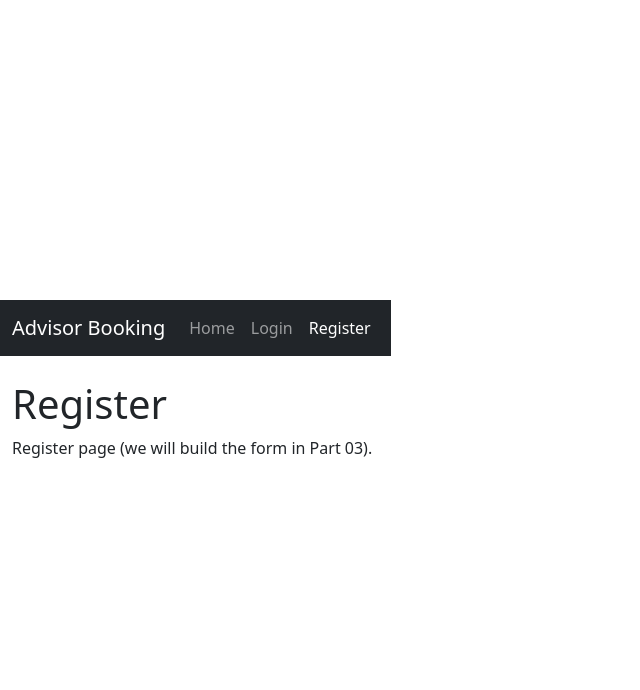
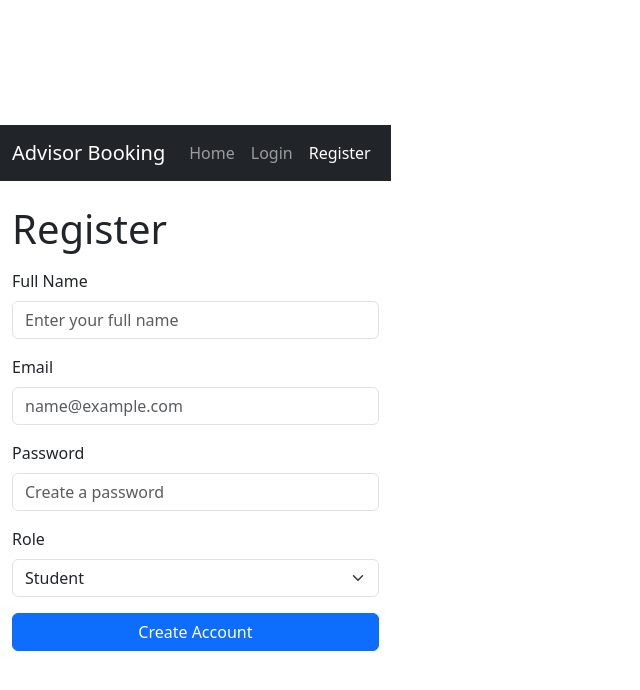
Before and after one commit to omarjokhan04/advisor-booking-frontend, a React (Vite) app: page /register in a window 1280 px wide. Shown: the top 690 px of the page, without its empty margins (0-640 px from the left). Built offline with nearby package versions, Linux system fonts and the light colour scheme.

Commit message:
add login and register form

```diff
--- a/src/pages/Login.jsx
+++ b/src/pages/Login.jsx
@@ -1,10 +1,65 @@
-import { Container } from "react-bootstrap";
+import { useState } from "react";
+import { Container, Form, Button, Alert } from "react-bootstrap";
 
 export default function Login() {
+  const [form, setForm] = useState({ email: "", password: "" });
+  const [error, setError] = useState("");
+  const [success, setSuccess] = useState("");
+
+  function handleChange(e) {
+    const { name, value } = e.target;
+    setForm((prev) => ({ ...prev, [name]: value }));
+  }
+
+  function handleSubmit(e) {
+    e.preventDefault();
+    setError("");
+    setSuccess("");
+
+    if (!form.email.trim() || !form.password.trim()) {
+      setError("Please fill in email and password.");
+      return;
+    }
+
+    // Part 03: no backend yet (we will connect later using axios)
+    setSuccess("Login submitted (frontend only).");
+    // console.log("LOGIN:", form);
+  }
+
   return (
-    <Container className="py-4">
-      <h1>Login</h1>
-      <p>Login page (we will build the form in Part 03).</p>
+    <Container className="py-4" style={{ maxWidth: 520 }}>
+      <h1 className="mb-3">Login</h1>
+
+      {error && <Alert variant="danger">{error}</Alert>}
+      {success && <Alert variant="success">{success}</Alert>}
+
+      <Form onSubmit={handleSubmit}>
+        <Form.Group className="mb-3" controlId="loginEmail">
+          <Form.Label>Email</Form.Label>
+          <Form.Control
+            type="email"
+            name="email"
+            placeholder="name@example.com"
+            value={form.email}
+            onChange={handleChange}
+          />
+        </Form.Group>
+
+        <Form.Group className="mb-3" controlId="loginPassword">
+          <Form.Label>Password</Form.Label>
+          <Form.Control
+            type="password"
+            name="password"
+            placeholder="Enter password"
+            value={form.password}
+            onChange={handleChange}
+          />
+        </Form.Group>
+
+        <Button type="submit" className="w-100">
+          Login
+        </Button>
+      </Form>
     </Container>
   );
 }
--- a/src/pages/Register.jsx
+++ b/src/pages/Register.jsx
@@ -1,10 +1,90 @@
-import { Container } from "react-bootstrap";
+import { useState } from "react";
+import { Container, Form, Button, Alert } from "react-bootstrap";
 
 export default function Register() {
+  const [form, setForm] = useState({
+    fullName: "",
+    email: "",
+    password: "",
+    role: "student",
+  });
+
+  const [error, setError] = useState("");
+  const [success, setSuccess] = useState("");
+
+  function handleChange(e) {
+    const { name, value } = e.target;
+    setForm((prev) => ({ ...prev, [name]: value }));
+  }
+
+  function handleSubmit(e) {
+    e.preventDefault();
+    setError("");
+    setSuccess("");
+
+    if (!form.fullName.trim() || !form.email.trim() || !form.password.trim()) {
+      setError("Please fill in all fields.");
+      return;
+    }
+
+    // Part 03: no backend yet (we will connect later using axios)
+    setSuccess(`Register submitted as ${form.role} (frontend only).`);
+    // console.log("REGISTER:", form);
+  }
+
   return (
-    <Container className="py-4">
-      <h1>Register</h1>
-      <p>Register page (we will build the form in Part 03).</p>
+    <Container className="py-4" style={{ maxWidth: 520 }}>
+      <h1 className="mb-3">Register</h1>
+
+      {error && <Alert variant="danger">{error}</Alert>}
+      {success && <Alert variant="success">{success}</Alert>}
+
+      <Form onSubmit={handleSubmit}>
+        <Form.Group className="mb-3" controlId="regName">
+          <Form.Label>Full Name</Form.Label>
+          <Form.Control
+            type="text"
+            name="fullName"
+            placeholder="Enter your full name"
+            value={form.fullName}
+            onChange={handleChange}
+          />
+        </Form.Group>
+
+        <Form.Group className="mb-3" controlId="regEmail">
+          <Form.Label>Email</Form.Label>
+          <Form.Control
+            type="email"
+            name="email"
+            placeholder="name@example.com"
+            value={form.email}
+            onChange={handleChange}
+          />
+        </Form.Group>
+
+        <Form.Group className="mb-3" controlId="regPassword">
+          <Form.Label>Password</Form.Label>
+          <Form.Control
+            type="password"
+            name="password"
+            placeholder="Create a password"
+            value={form.password}
+            onChange={handleChange}
+          />
+        </Form.Group>
+
+        <Form.Group className="mb-3" controlId="regRole">
+          <Form.Label>Role</Form.Label>
+          <Form.Select name="role" value={form.role} onChange={handleChange}>
+            <option value="student">Student</option>
+            <option value="advisor">Advisor</option>
+          </Form.Select>
+        </Form.Group>
+
+        <Button type="submit" className="w-100">
+          Create Account
+        </Button>
+      </Form>
     </Container>
   );
 }
```
